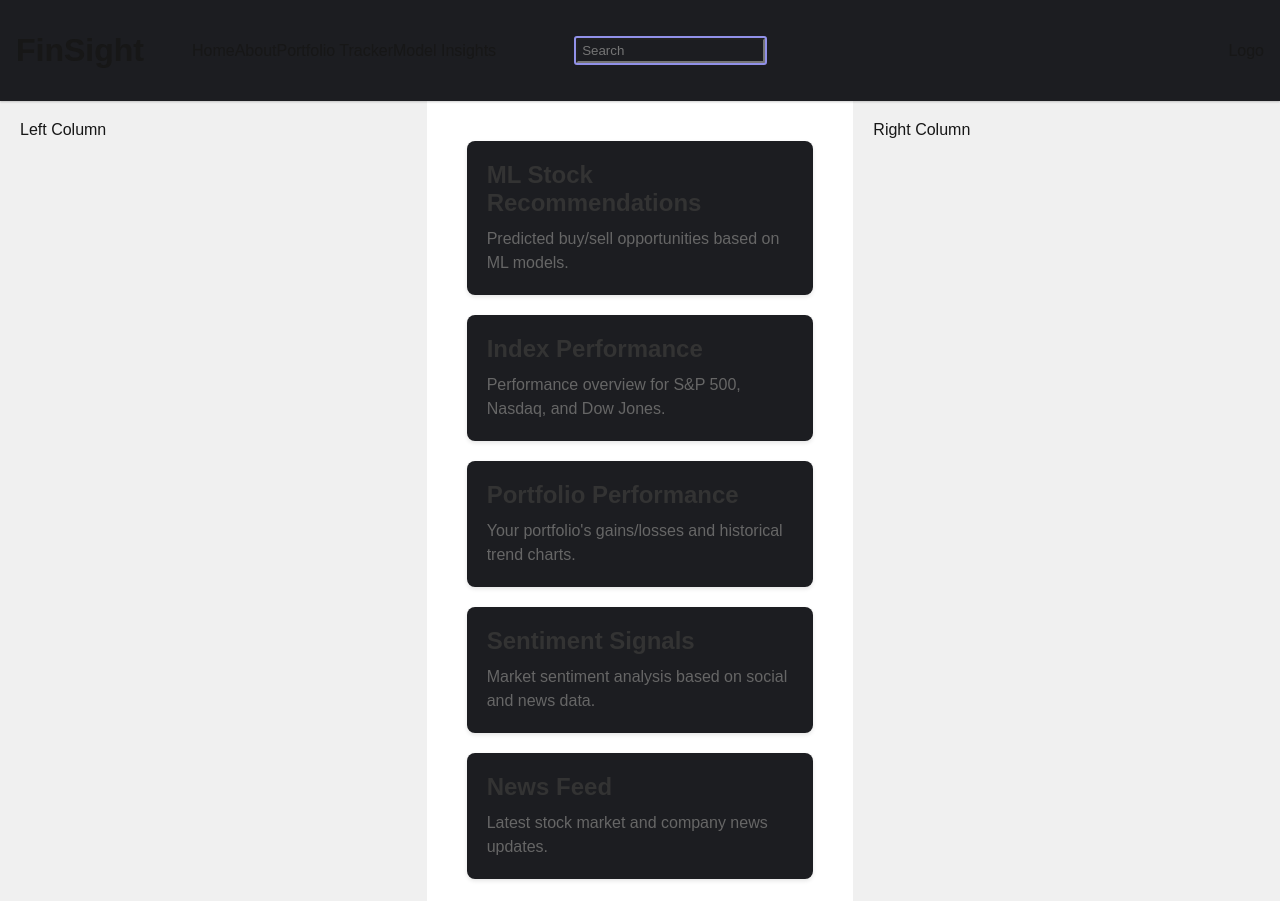
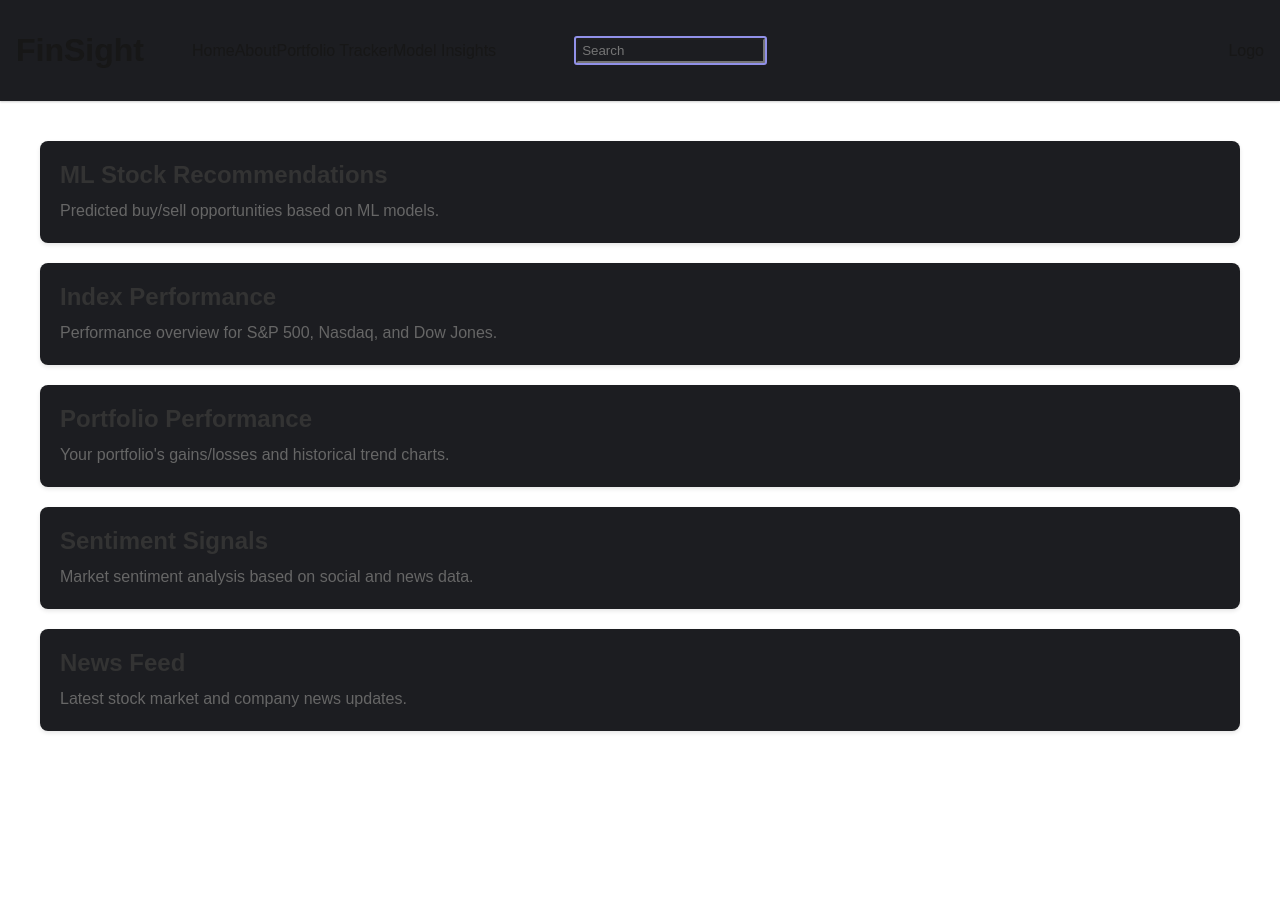
Before and after one commit to CS196Illinois/FA25-Group26, a Next.js app in the folder Project/finsight/: page / in a window 1280 px wide. Built offline with nearby package versions, Linux system fonts and the light colour scheme.

Commit message:
Fixed the layout issues and made the dashboard horizontal

```diff
--- a/Project/finsight/src/app/components/Layout/Layout.module.css
+++ b/Project/finsight/src/app/components/Layout/Layout.module.css
@@ -4,19 +4,19 @@
   height: 100vh;
 }
 
-.column_left {
+/*.column_left {
   flex: 1;
   background-color: #f0f0f0;
   padding: 20px;
-}
+} */
 
 .column_middle {
   flex: 1;
   padding: 20px;
 }
 
-.column_right {
+/*.column_right {
   flex: 1;
   background-color: #f0f0f0;
   padding: 20px;
-}
+} */
--- a/Project/finsight/src/app/components/Layout/index.js
+++ b/Project/finsight/src/app/components/Layout/index.js
@@ -6,9 +6,7 @@ import styles from "./Layout.module.css";
 export default function Layout({ children }) {
   return (
     <div className={styles.container}>
-      <div className={styles.column_left}>Left Column</div>
       <div className={styles.column_middle}>{children}</div>
-      <div className={styles.column_right}>Right Column</div>
     </div>
   );
 }
```
Also changed, not shown: Project/finsight/src/app/components/FeatureCard/FeatureCard.module.css (deleted), Project/finsight/src/app/components/FeatureCard/index.js (deleted), Project/finsight/src/app/components/Hero/Hero.module.css (deleted), Project/finsight/src/app/components/Hero/index.js (deleted).
